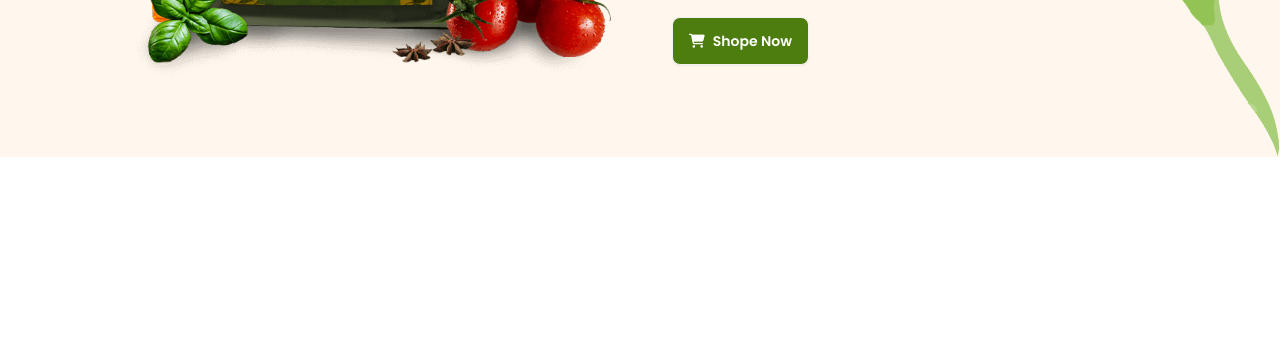
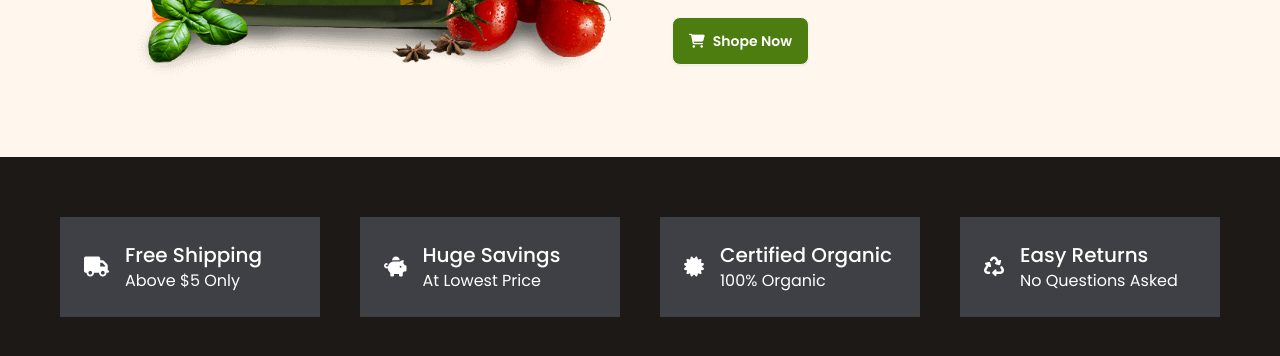
Before and after one commit to nazmul5675/Organic-store-000, a plain HTML site: page index.html in a window 1280 px wide. Shown: the part 498-854 px from the top of the page. Before the commit the page ends 800 px from the top, so only its background shows below. Drawn offline with nearby package versions, Linux system fonts and the light colour scheme.

Commit message:
box section added

```diff
--- a/index.html
+++ b/index.html
@@ -27,6 +27,7 @@
         .bg-opacity-50 {
             background: url('./images/leaf01.png') no-repeat right bottom;
             opacity: 0.5;
+            z-index: 0;
         }
     </style>
 </head>
@@ -71,10 +72,9 @@
         </nav>
         <!-- banner -->
         <section class=" bg-orange-50">
-            <div class="bg-[url('./images/leaf01.png')] bg-no-repeat bg-right-bottom ">
-
+            <div class="">
                 <!-- class="bg-[url('./images/leaf01.png')] bg-no-repeat bg-right-bottom" -->
-                <div class="sm:w-11/12 w-9/12  mx-auto ">
+                <div class=" justify-center z-10 sm:w-11/12 w-9/12  mx-auto ">
                     <div class=" grid md:grid-cols-2 grid-cols-1 justify-center items-center gap-10 lg:p-20 p-2">
                         <div><img src="images/bannerbg.png" alt="">
                         </div>
@@ -96,6 +96,46 @@
             </div>
         </section>
     </header>
+    <!-- main -->
+    <main>
+        <!-- black box -->
+        <section>
+            <div class="bg-stone-900 text-white p-10 grid lg:grid-cols-4 md:grid-cols-2 grid-cols-1">
+                <!-- box-1 -->
+                <div class="flex items-center gap-4 p-6 m-5 bg-zinc-700">
+                    <i class="fa-solid fa-truck text-xl"></i>
+                    <div>
+                        <h1 class="font-medium text-xl">Free Shipping</h1>
+                        <p class="font-normal text-base">Above $5 Only</p>
+                    </div>
+                </div>
+                <!-- box-2 -->
+                <div class="flex items-center gap-4 p-6 m-5 bg-zinc-700">
+                    <i class="fa-solid fa-piggy-bank text-xl"></i>
+                    <div>
+                        <h1 class="font-medium text-xl">Huge Savings</h1>
+                        <p class="font-normal text-base">At Lowest Price</p>
+                    </div>
+                </div>
+                <!-- box-3 -->
+                <div class="flex items-center gap-4 p-6 m-5 bg-zinc-700">
+                    <i class="fa-solid fa-certificate text-xl"></i>
+                    <div>
+                        <h1 class="font-medium text-xl">Certified Organic</h1>
+                        <p class="font-normal text-base">100% Organic</p>
+                    </div>
+                </div>
+                <!-- box-4 -->
+                <div class="flex items-center gap-4 p-6 m-5 bg-zinc-700">
+                    <i class="fa-solid fa-recycle text-xl"></i>
+                    <div>
+                        <h1 class="font-medium text-xl">Easy Returns</h1>
+                        <p class="font-normal text-base">No Questions Asked</p>
+                    </div>
+                </div>
+            </div>
+        </section>
+    </main>
 </body>
 
 </html>
```
